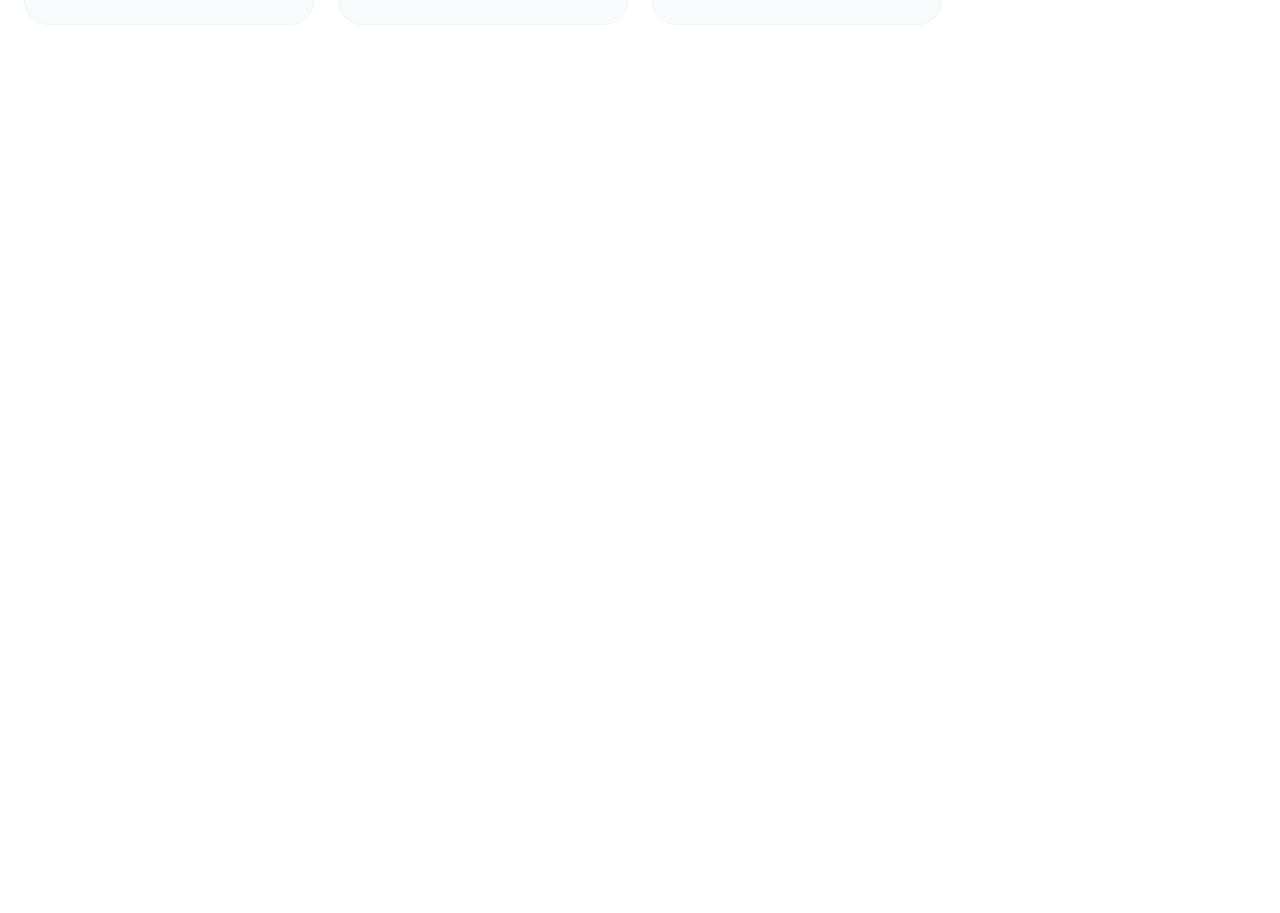
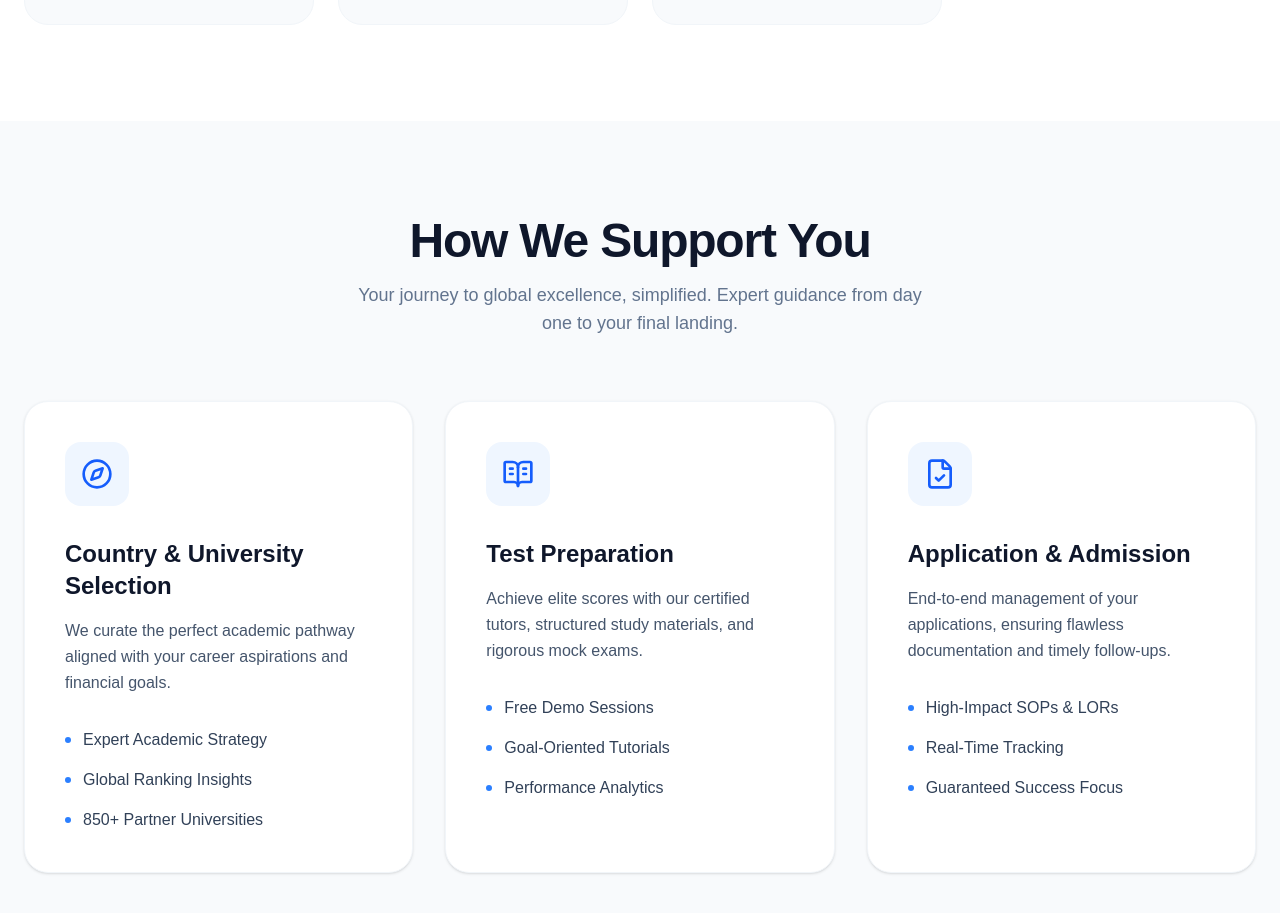
Before and after one commit to maazhashmi996-pixel/Ezone-Study-Abroad, a Next.js app: page / in a window 1280 px wide. Shown: the part 1700-2613 px from the top of the page. Before the commit the page ends 1821 px from the top, so only its background shows below. Built offline with nearby package versions, Linux system fonts and the light colour scheme.

Commit message:
SupportSection

```diff
--- a/app/page.tsx
+++ b/app/page.tsx
@@ -1,4 +1,5 @@
 import HeroSection from "@/components/Sections/Hero";
+import SupportSection from "@/components/Sections/SupportSection";
 import WhyChooseEzone from "@/components/Sections/whychoose";
 import Image from "next/image";
 
@@ -7,6 +8,7 @@ export default function Home() {
     <div>
       <HeroSection />
       <WhyChooseEzone />
+      <SupportSection />
     </div>
   );
 }
--- /dev/null
+++ b/components/Sections/SupportSection.tsx
@@ -0,0 +1,74 @@
+"use client";
+
+import { motion } from "framer-motion";
+import { Compass, BookOpenText, FileCheck } from "lucide-react";
+
+const supportSteps = [
+    {
+        icon: Compass,
+        title: "Country & University Selection",
+        desc: "We curate the perfect academic pathway aligned with your career aspirations and financial goals.",
+        features: ["Expert Academic Strategy", "Global Ranking Insights", "850+ Partner Universities"],
+    },
+    {
+        icon: BookOpenText,
+        title: "Test Preparation",
+        desc: "Achieve elite scores with our certified tutors, structured study materials, and rigorous mock exams.",
+        features: ["Free Demo Sessions", "Goal-Oriented Tutorials", "Performance Analytics"],
+    },
+    {
+        icon: FileCheck,
+        title: "Application & Admission",
+        desc: "End-to-end management of your applications, ensuring flawless documentation and timely follow-ups.",
+        features: ["High-Impact SOPs & LORs", "Real-Time Tracking", "Guaranteed Success Focus"],
+    },
+];
+
+export default function SupportSection() {
+    return (
+        <section className="py-24 bg-slate-50">
+            <div className="max-w-7xl mx-auto px-6">
+
+                {/* Header */}
+                <div className="text-center mb-16">
+                    <h2 className="text-4xl md:text-5xl font-bold text-slate-900 mb-4 tracking-tight">
+                        How We Support You
+                    </h2>
+                    <p className="text-slate-500 text-lg max-w-xl mx-auto">
+                        Your journey to global excellence, simplified. Expert guidance from day one to your final landing.
+                    </p>
+                </div>
+
+                {/* Cards Grid */}
+                <div className="grid md:grid-cols-3 gap-8">
+                    {supportSteps.map((step, idx) => (
+                        <motion.div
+                            key={idx}
+                            initial={{ opacity: 0, y: 20 }}
+                            whileInView={{ opacity: 1, y: 0 }}
+                            viewport={{ once: true }}
+                            transition={{ delay: idx * 0.1 }}
+                            className="group relative bg-white p-10 rounded-3xl border border-slate-100 shadow-sm hover:shadow-2xl hover:shadow-blue-500/10 transition-all duration-500"
+                        >
+                            <div className="w-16 h-16 rounded-2xl bg-blue-50 flex items-center justify-center mb-8 group-hover:bg-blue-600 transition-colors duration-500">
+                                <step.icon className="w-8 h-8 text-blue-600 group-hover:text-white transition-colors duration-500" />
+                            </div>
+
+                            <h3 className="text-2xl font-bold text-slate-900 mb-4">{step.title}</h3>
+                            <p className="text-slate-600 mb-8 leading-relaxed">{step.desc}</p>
+
+                            <ul className="space-y-4">
+                                {step.features.map((feature, i) => (
+                                    <li key={i} className="flex items-center gap-3 text-slate-700 font-medium">
+                                        <div className="w-1.5 h-1.5 rounded-full bg-blue-500" />
+                                        {feature}
+                                    </li>
+                                ))}
+                            </ul>
+                        </motion.div>
+                    ))}
+                </div>
+            </div>
+        </section>
+    );
+}
```
